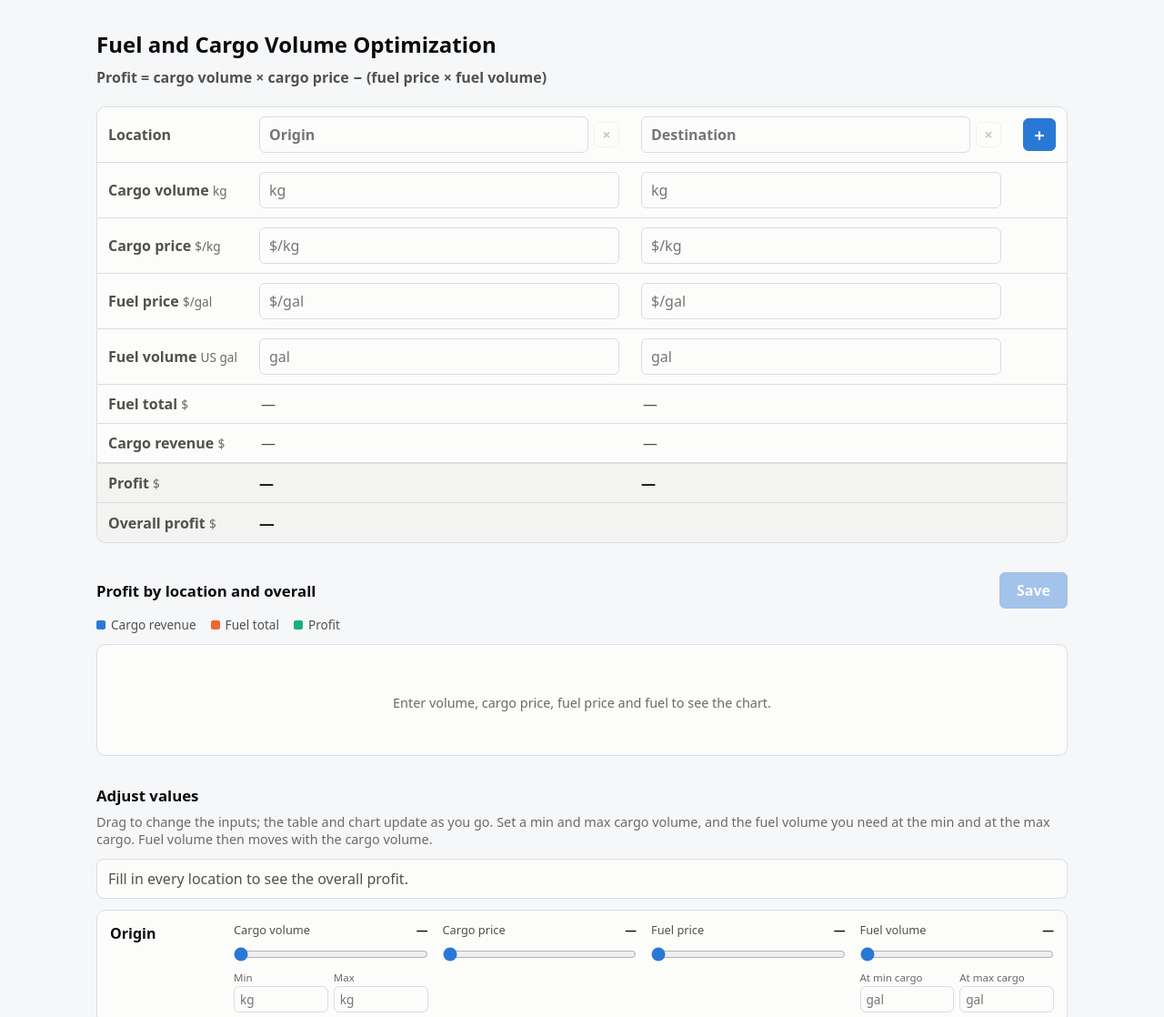
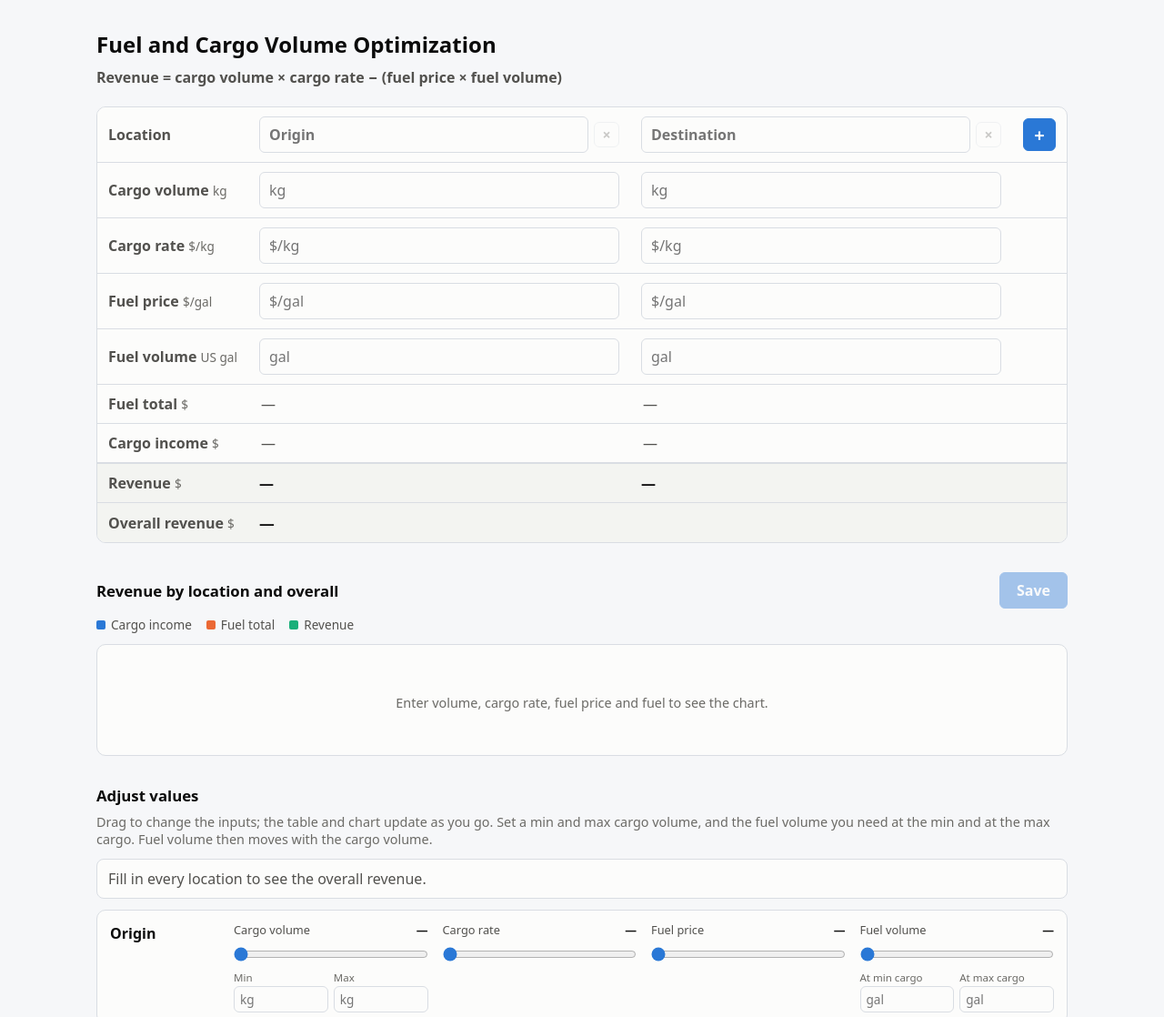
Before and after one commit to LCXgroupLLC/fuel_optimization, a plain HTML site: page index.html in a window 1280 px wide. Shown: the top 1118 px of the page at 91% size. Drawn offline with Linux system fonts and the light colour scheme.

Commit message:
Initial version

```diff
--- a/app.js
+++ b/app.js
@@ -25,7 +25,7 @@ const optimizeDialog = document.getElementById("optimize-dialog");
 // The four inputs per location, shared by the table, the sliders and saved scenarios.
 const FIELDS = [
   { key: "volume", inputClass: "volume-input", label: "Cargo volume", unit: "kg", fallbackMax: 10000 },
-  { key: "cargo", inputClass: "cargo-input", label: "Cargo price", unit: "$/kg", fallbackMax: 1 },
+  { key: "cargo", inputClass: "cargo-input", label: "Cargo rate", unit: "$/kg", fallbackMax: 1 },
   { key: "fuelPrice", inputClass: "fuel-price-input", label: "Fuel price", unit: "$/gal", fallbackMax: 10 },
   { key: "fuelGal", inputClass: "fuel-gal-input", label: "Fuel volume", unit: "gal", fallbackMax: 1000 },
 ];
@@ -63,7 +63,7 @@ function addLocation() {
       <button type="button" class="remove" title="Remove location" aria-label="Remove location ${id}">×</button>
     </div>`);
   insertCell(rows.volume, "td", id, numberInput("volume-input", `Cargo volume for location ${id} in kg`, "kg"));
-  insertCell(rows.cargo, "td", id, numberInput("cargo-input", `Cargo price for location ${id} in dollars per kg`, "$/kg"));
+  insertCell(rows.cargo, "td", id, numberInput("cargo-input", `Cargo rate for location ${id} in dollars per kg`, "$/kg"));
   insertCell(rows.fuelPrice, "td", id, numberInput("fuel-price-input", `Fuel price for location ${id} in dollars per US gallon`, "$/gal"));
   insertCell(rows.fuelGal, "td", id, numberInput("fuel-gal-input", `Fuel volume for location ${id} in US gallons`, "gal"));
   for (const key of ["fuelTotal", "revenue", "profit"]) insertCell(rows[key], "td", id, "—");
@@ -134,7 +134,7 @@ function update(source = null) {
     ? { name: "Overall", overall: true, count: complete.length, revenue: sum("revenue"), fuel: sum("fuel"), profit: sum("profit") }
     : null;
 
-  // Overall profit spans all location columns
+  // Overall revenue spans all location columns
   overallCell.colSpan = locations.length;
   overallCell.textContent = overall ? money(overall.profit) : "—";
   overallCell.className = overall ? (overall.profit < 0 ? "neg" : "pos") : "";
@@ -153,9 +153,9 @@ const SVG_NS = "http://www.w3.org/2000/svg";
 const H = 300;
 const M = { top: 16, right: 12, bottom: 40, left: 60 };
 const SERIES = [
-  { key: "revenue", label: "Cargo revenue" },
+  { key: "revenue", label: "Cargo income" },
   { key: "fuel", label: "Fuel total" },
-  { key: "profit", label: "Profit" },
+  { key: "profit", label: "Revenue" },
 ];
 const BAR_GAP = 2;
 const RADIUS = 4;
@@ -197,7 +197,7 @@ function renderChart(complete, overall) {
   const locations = overall ? [...complete, overall] : complete;
   chartEl.replaceChildren();
   if (!locations.length) {
-    chartEl.innerHTML = `<p class="empty">Enter volume, cargo price, fuel price and fuel to see the chart.</p>`;
+    chartEl.innerHTML = `<p class="empty">Enter volume, cargo rate, fuel price and fuel to see the chart.</p>`;
     return;
   }
 
@@ -212,7 +212,7 @@ function renderChart(complete, overall) {
   const barW = Math.min(36, (groupW * 0.7 - BAR_GAP * (SERIES.length - 1)) / SERIES.length);
   const clusterW = barW * SERIES.length + BAR_GAP * (SERIES.length - 1);
 
-  const svg = svgEl("svg", { viewBox: `0 0 ${W} ${H}`, role: "img", "aria-label": "Cargo revenue, fuel total and profit by location, and overall" });
+  const svg = svgEl("svg", { viewBox: `0 0 ${W} ${H}`, role: "img", "aria-label": "Cargo income, fuel total and revenue by location, and overall" });
 
   const grid = svgEl("g", { class: "grid" }, svg);
   for (const t of yTicks) {
@@ -264,7 +264,7 @@ function renderChart(complete, overall) {
       hit.addEventListener("pointerleave", hide);
     });
 
-    // Direct label on the profit bar only
+    // Direct label on the revenue bar only
     const py = y(loc.profit);
     const px = cx + 2 * (barW + BAR_GAP) + barW / 2;
     svgEl("text", { x: px, y: loc.profit >= 0 ? py - 6 : py + 14, "text-anchor": "middle", class: "value-label" }, svg).textContent = shortMoney(loc.profit);
@@ -412,8 +412,8 @@ function syncSliders(locations, source) {
 
 // ---------- Optimization ----------
 
-// Profit at one location is cargo volume × cargo price − fuel price × fuel, and fuel rises in a
-// straight line with cargo. So each extra kg of cargo earns the cargo price but costs
+// Revenue at one location is cargo volume × cargo rate − fuel price × fuel, and fuel rises in a
+// straight line with cargo. So each extra kg of cargo earns the cargo rate but costs
 // (extra gallons of fuel per kg of cargo) × fuel price. If it earns more than it costs, carry the max;
 // otherwise carry the min. Locations don't affect each other, so each is solved on its own.
 let optimizeShown = false;
@@ -449,7 +449,7 @@ function findMissing(locations) {
   for (const loc of locations) {
     const r = getRange(loc.col);
     const missing = [];
-    if (loc.cargo === null) missing.push("Cargo price");
+    if (loc.cargo === null) missing.push("Cargo rate");
     if (loc.fuelPrice === null) missing.push("Fuel price");
     const emptyKeys = RANGE_KEYS.filter((k) => r[k] === null);
     missing.push(...emptyKeys.map((k) => RANGE_LABELS[k]));
@@ -530,13 +530,13 @@ function renderOptimize(locations, overall) {
           ${row("Best cargo volume", results.map((r) => kg(r.volume)))}
           ${row("Fuel volume needed", results.map((r) => gal(r.fuelGal)))}
           ${row("Why", results.map((r) => `Each kg of cargo earns ${perKg(r.earnPerKg)} and needs ${perKg(r.fuelCostPerKg)} of fuel, so carry the <b>${r.earnPerKg >= r.fuelCostPerKg ? "max" : "min"}</b>`), "why")}
-          ${row(`Profit <span class="unit">$</span>`, results.map((r) => `<span class="${r.profit < 0 ? "neg" : "pos"}">${money(r.profit)}</span>`), "result-row")}
-          <tr class="result-row overall-row"><th class="row-label">Overall profit <span class="unit">$</span></th><td colspan="${results.length}" class="${bestOverall < 0 ? "neg" : "pos"}">${money(bestOverall)}</td></tr>
+          ${row(`Revenue <span class="unit">$</span>`, results.map((r) => `<span class="${r.profit < 0 ? "neg" : "pos"}">${money(r.profit)}</span>`), "result-row")}
+          <tr class="result-row overall-row"><th class="row-label">Overall revenue <span class="unit">$</span></th><td colspan="${results.length}" class="${bestOverall < 0 ? "neg" : "pos"}">${money(bestOverall)}</td></tr>
         </tbody>
       </table>
     </div>
     <div class="optimal-summary">
-      <p>Best overall profit: <b class="${bestOverall < 0 ? "neg" : "pos"}">${money(bestOverall)}</b>${compareText(diff, overall)}</p>
+      <p>Best overall revenue: <b class="${bestOverall < 0 ? "neg" : "pos"}">${money(bestOverall)}</b>${compareText(diff, overall)}</p>
       <button type="button" id="apply-optimal" class="primary">Use and save these values</button>
     </div>`;
   optimizeEl.querySelectorAll("thead th").forEach((th, i) => {
@@ -630,7 +630,7 @@ function renderSaved() {
   const best = bestSaved();
   const table = document.createElement("table");
   table.className = "saved-table";
-  table.innerHTML = `<thead><tr><th>#</th><th>Saved</th><th>Profit per location</th><th>Overall profit</th><th></th></tr></thead><tbody></tbody>`;
+  table.innerHTML = `<thead><tr><th>#</th><th>Saved</th><th>Revenue per location</th><th>Overall revenue</th><th></th></tr></thead><tbody></tbody>`;
   const tbody = table.querySelector("tbody");
   for (const s of [...saved].reverse()) {
     const tr = document.createElement("tr");
@@ -666,24 +666,24 @@ function renderCompare(overall) {
   const best = bestSaved();
   if (!overall) {
     compareEl.className = "compare";
-    compareEl.textContent = "Fill in every location to see the overall profit.";
+    compareEl.textContent = "Fill in every location to see the overall revenue.";
     return;
   }
   if (!best) {
     compareEl.className = "compare";
-    compareEl.innerHTML = `Overall profit now: <b>${money(overall.profit)}</b>. Save it to compare other values against it.`;
+    compareEl.innerHTML = `Overall revenue now: <b>${money(overall.profit)}</b>. Save it to compare other values against it.`;
     return;
   }
   const diff = overall.profit - best.overall;
   if (Math.abs(diff) < 0.005) {
     compareEl.className = "compare";
-    compareEl.innerHTML = `Overall profit now: <b>${money(overall.profit)}</b>, the same as your best saved (#${best.number}).`;
+    compareEl.innerHTML = `Overall revenue now: <b>${money(overall.profit)}</b>, the same as your best saved (#${best.number}).`;
   } else if (diff > 0) {
     compareEl.className = "compare higher";
-    compareEl.innerHTML = `▲ Overall profit now: <b>${money(overall.profit)}</b>, <b>${money(diff)} higher</b> than your best saved (#${best.number}). Click <b>Save</b> to keep it.`;
+    compareEl.innerHTML = `▲ Overall revenue now: <b>${money(overall.profit)}</b>, <b>${money(diff)} higher</b> than your best saved (#${best.number}). Click <b>Save</b> to keep it.`;
   } else {
     compareEl.className = "compare lower";
-    compareEl.innerHTML = `▼ Overall profit now: <b>${money(overall.profit)}</b>, ${money(-diff)} lower than your best saved (#${best.number}).`;
+    compareEl.innerHTML = `▼ Overall revenue now: <b>${money(overall.profit)}</b>, ${money(-diff)} lower than your best saved (#${best.number}).`;
   }
 }
 
--- a/index.html
+++ b/index.html
@@ -9,7 +9,7 @@
 <body>
   <main>
     <h1>Fuel and Cargo Volume Optimization</h1>
-    <p class="intro"><b>Profit = cargo volume × cargo price − (fuel price × fuel volume)</b></p>
+    <p class="intro"><b>Revenue = cargo volume × cargo rate − (fuel price × fuel volume)</b></p>
 
     <div class="table-wrap">
       <table id="locations">
@@ -23,26 +23,26 @@
         </thead>
         <tbody>
           <tr id="row-volume" class="input-row"><th class="row-label">Cargo volume <span class="unit">kg</span></th><td class="add-col"></td></tr>
-          <tr id="row-cargo" class="input-row"><th class="row-label">Cargo price <span class="unit">$/kg</span></th><td class="add-col"></td></tr>
+          <tr id="row-cargo" class="input-row"><th class="row-label">Cargo rate <span class="unit">$/kg</span></th><td class="add-col"></td></tr>
           <tr id="row-fuel-price" class="input-row"><th class="row-label">Fuel price <span class="unit">$/gal</span></th><td class="add-col"></td></tr>
           <tr id="row-fuel-gal" class="input-row"><th class="row-label">Fuel volume <span class="unit">US gal</span></th><td class="add-col"></td></tr>
           <tr id="row-fuel-total" class="computed-row"><th class="row-label">Fuel total <span class="unit">$</span></th><td class="add-col"></td></tr>
-          <tr id="row-revenue" class="computed-row"><th class="row-label">Cargo revenue <span class="unit">$</span></th><td class="add-col"></td></tr>
-          <tr id="row-profit" class="result-row first-result"><th class="row-label">Profit <span class="unit">$</span></th><td class="add-col"></td></tr>
-          <tr id="row-overall" class="result-row overall-row"><th class="row-label">Overall profit <span class="unit">$</span></th><td id="overall-profit">—</td><td class="add-col"></td></tr>
+          <tr id="row-revenue" class="computed-row"><th class="row-label">Cargo income <span class="unit">$</span></th><td class="add-col"></td></tr>
+          <tr id="row-profit" class="result-row first-result"><th class="row-label">Revenue <span class="unit">$</span></th><td class="add-col"></td></tr>
+          <tr id="row-overall" class="result-row overall-row"><th class="row-label">Overall revenue <span class="unit">$</span></th><td id="overall-profit">—</td><td class="add-col"></td></tr>
         </tbody>
       </table>
     </div>
 
     <section aria-labelledby="charts-title">
       <div class="section-head">
-        <h2 id="charts-title">Profit by location and overall</h2>
+        <h2 id="charts-title">Revenue by location and overall</h2>
         <button id="save" type="button" class="primary">Save</button>
       </div>
       <div class="legend" aria-hidden="true">
-        <span><i class="swatch s-revenue"></i>Cargo revenue</span>
+        <span><i class="swatch s-revenue"></i>Cargo income</span>
         <span><i class="swatch s-fuel"></i>Fuel total</span>
-        <span><i class="swatch s-profit"></i>Profit</span>
+        <span><i class="swatch s-profit"></i>Revenue</span>
       </div>
       <div id="chart" class="chart"></div>
     </section>
@@ -63,7 +63,7 @@
         <h2 id="optimize-title">Optimal values</h2>
         <button id="optimize" type="button" class="primary">Compute optimal</button>
       </div>
-      <p class="hint">Finds the cargo volume in each min–max range that gives the most overall profit, with the cargo and fuel prices as they are.</p>
+      <p class="hint">Finds the cargo volume in each min–max range that gives the most overall revenue, with the cargo rate and fuel price as they are.</p>
       <div id="optimal"></div>
     </section>
 
```
Also changed, not shown: 1 other file.
